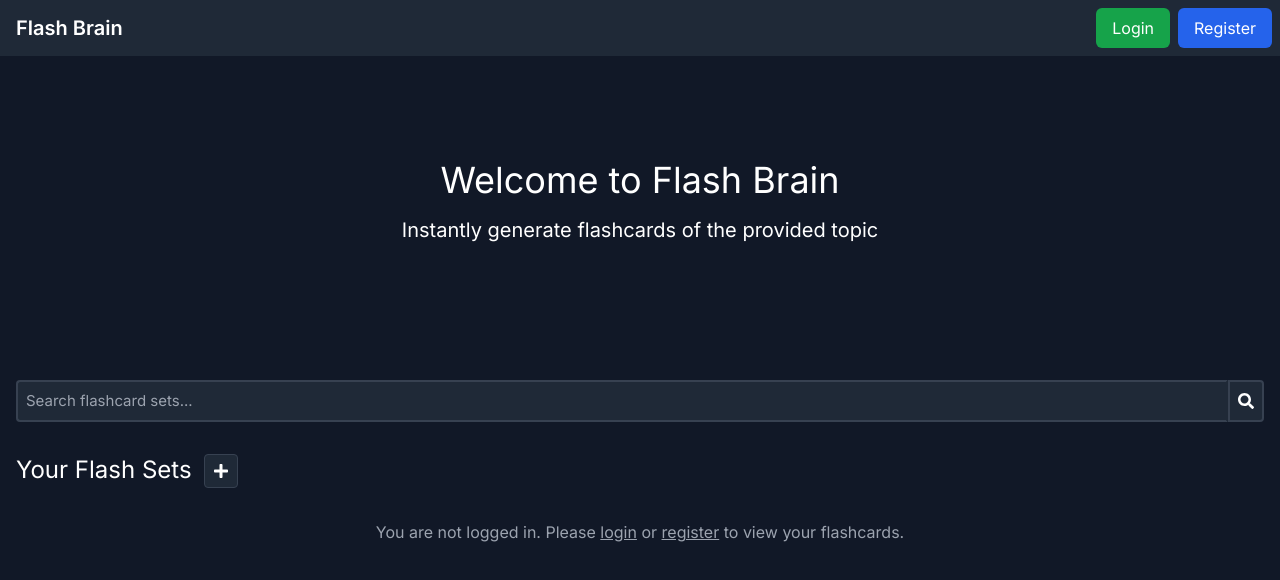
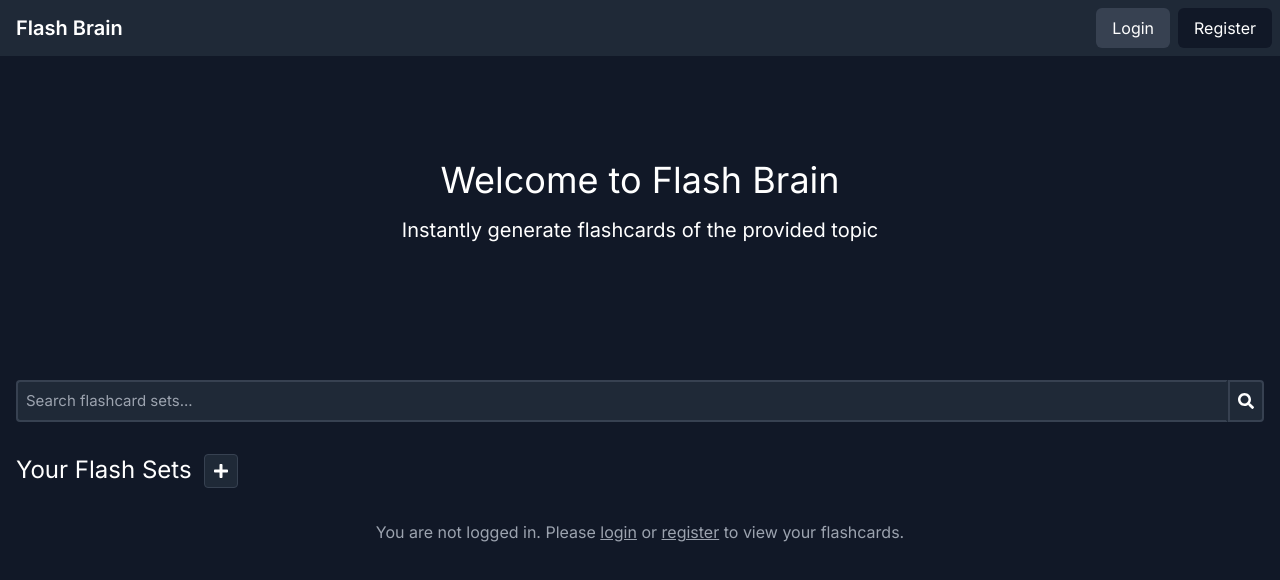
Before and after one commit to aadium/flash-brain, a Next.js app: page / in a window 1280 px wide. Shown: the top 580 px of the page. Built offline with nearby package versions, Linux system fonts and the light colour scheme.

Commit message:
Modified the UI of the header

```diff
--- a/src/app/widgets/header.tsx
+++ b/src/app/widgets/header.tsx
@@ -6,6 +6,7 @@ import { useEffect, useState } from "react";
 interface User {
     name: string;
     email: string;
+    profilePicChoice: number;
 }
 
 export default function Header() {
@@ -60,13 +61,25 @@ export default function Header() {
                         <>
                             <li><Link href="/create"><span className="text-white">Create</span></Link></li>
                             <li className="relative">
-                                <button onClick={toggleMenu} className="text-white px-4 py-2 rounded-md bg-gray-700 hover:bg-gray-600 transition duration-150">
+                                <button onClick={toggleMenu}
+                                        className="text-white px-4 py-2 rounded-md bg-gray-900 flex flex-row items-center">
+                                    <img
+                                        src={
+                                            user.profilePicChoice
+                                                ? '/profileImages/' + user.profilePicChoice.toString() + '.jpg'
+                                                : "/profile.jpg"
+                                        }
+                                        alt="User"
+                                        className="w-10 h-10 mr-2 rounded-full border-2 border-blue-500"
+                                    />
                                     {user.name}
                                 </button>
                                 {menuOpen && (
                                     <div className="absolute right-0 mt-2 w-48 bg-gray-800 shadow-lg z-10">
-                                        <Link href="/user/self" className="block px-4 py-2 text-white hover:bg-gray-700 transition duration-150">Profile</Link>
-                                        <button onClick={logout} className="block w-full text-left px-4 py-2 text-white hover:bg-red-500 transition duration-150">Logout</button>
+                                        <Link href="/user/self"
+                                              className="block px-4 py-2 text-white hover:bg-gray-700 transition duration-150">Profile</Link>
+                                        <button onClick={logout}
+                                                className="block w-full text-left px-4 py-2 text-white hover:bg-red-500 transition duration-150">Logout</button>
                                     </div>
                                 )}
                             </li>
@@ -74,12 +87,12 @@ export default function Header() {
                     ) : (
                         <li>
                             <Link href="/login">
-                                <button className="text-white px-4 py-2 rounded-md bg-green-600">
+                                <button className="text-white px-4 py-2 rounded-md bg-gray-700">
                                     Login
                                 </button>
                             </Link>
                             <Link href="/register">
-                                <button className="text-white px-4 py-2 ml-2 rounded-md bg-blue-600">
+                                <button className="text-white px-4 py-2 ml-2 rounded-md bg-gray-900">
                                     Register
                                 </button>
                             </Link>
```
